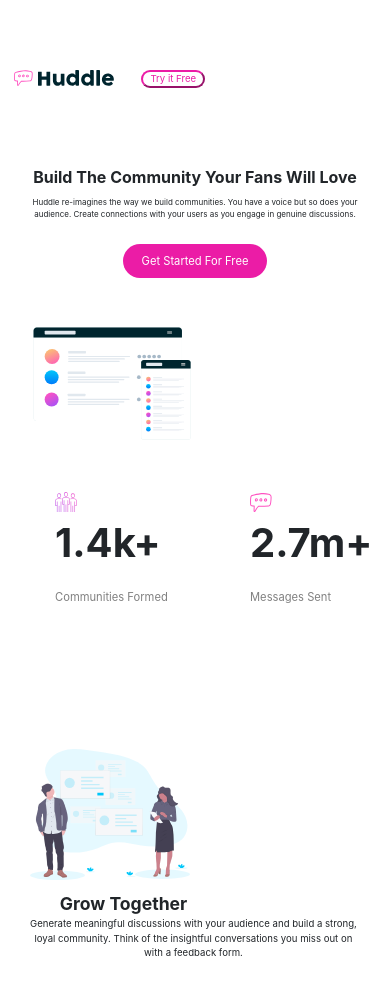
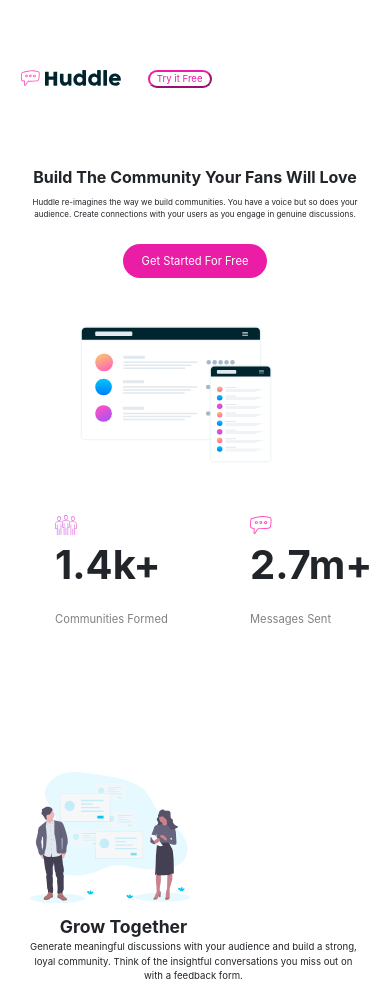
Before and after one commit to Mimi-codes/huddle, a plain HTML site: page index.html in a window 390 px wide. Shown: the top 986 px of the page. Drawn offline with nearby package versions, Linux system fonts and the light colour scheme.

Commit message:
Update style.css

```diff
--- a/style.css
+++ b/style.css
@@ -178,7 +178,7 @@ color: white;
 
     .logo-1 {
         width: 100px;
-        margin-left: 0.9rem;
+        margin-left: 1.3rem;
     }
 
     .btn-2 {
@@ -226,9 +226,9 @@ color: white;
 }
 
 .mockup-1 {
-    width: 10rem;
+    width: 12rem;
     margin-top: 3rem;
-    margin-left: 2rem;
+    margin-left: 5rem;
 }
 
 /*fig*/
@@ -296,6 +296,7 @@ color: white;
 
 .g-together, .conversations, .users {
     margin: 0;
+    margin-left: 3rem
     padding: 0;
     width: 10rem;
 }
```
